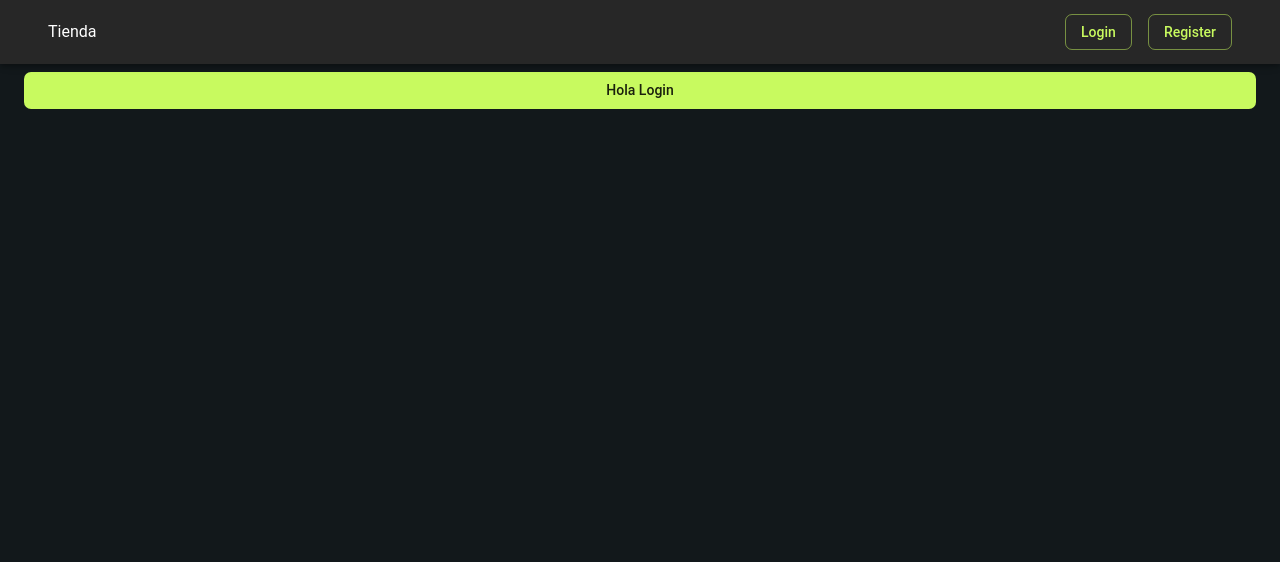
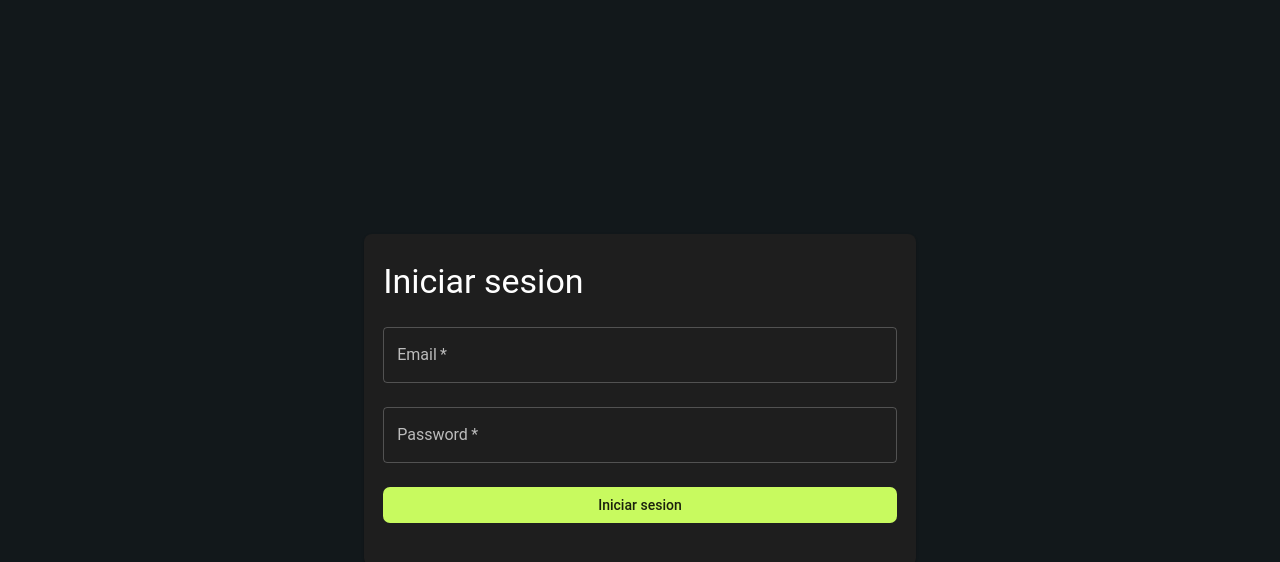
Before and after one commit to Matihp/Proyecto_Typescript, a React (Create React App) app: page /login in a window 1280 px wide. Shown: the top 562 px of the page. Built offline with nearby package versions, Linux system fonts and the light colour scheme.

Commit message:
Add form

```diff
--- a/src/App.tsx
+++ b/src/App.tsx
@@ -1,4 +1,4 @@
-import './App.css';
+
 import { BrowserRouter } from 'react-router-dom';
 import { AppRouter } from './Router';
 
--- a/src/Router.tsx
+++ b/src/Router.tsx
@@ -9,8 +9,8 @@ export const AppRouter: React.FC<{}> =()=>{
         <Routes>
             <Route path="/"element={<RouterLayout/>}>
                 <Route path="/"element={<HomePage/>}/>
-                <Route path="/login"element={<LoginPage/>}/>
             </Route>
+            <Route path="/login"element={<LoginPage/>}/>
         </Routes>
     )
 }
--- a/src/index.css
+++ b/src/index.css
@@ -11,3 +11,7 @@ code {
   font-family: source-code-pro, Menlo, Monaco, Consolas, 'Courier New',
     monospace;
 }
+.text{
+  margin-top: 2;
+  margin-bottom: 1.5;
+}
--- a/src/pages/Login/index.tsx
+++ b/src/pages/Login/index.tsx
@@ -1,11 +1,37 @@
 import React from "react";
-import { Button, Container } from "@mui/material";
+import { Box, Button, Container, Grid, Paper, TextField, Typography } from "@mui/material";
 
 
 export const LoginPage: React.FC<{}>=()=>{
+  type LoginType={
+    username:string;
+    password:string;
+  }
+  const [loginData,setLoginData]=React.useState<LoginType>({
+    username:"",
+    password:"",
+  })
+  const dataLogin=(e:React.ChangeEvent<HTMLInputElement>)=>{
+    setLoginData({...loginData, [e.target.name]:e.target.value})
+  }
+  const handleSubmit=(e:React.ChangeEvent<HTMLInputElement>)=>{
+    e.preventDefault()
+    console.log(loginData)
+  }
     return(
-    <Container sx={{mt:9}} maxWidth="xl">
-      <Button fullWidth variant="contained">Hola Login</Button>
+    <Container maxWidth="sm">
+      <Grid container direction="column" justifyContent='center' alignItems='center' sx={{minHeight:"100vh"}}>
+        <Grid item>
+            <Paper sx={{padding:"1.2em",borderRadius:"0.5em"}}>
+                <Typography variant="h4"sx={{mt:"1vh",mb:"1vh"}}>Iniciar sesion</Typography>
+                <Box component='form' onSubmit={handleSubmit}>
+                    <TextField name='username' type='text' fullWidth label="Email" sx={{mt:"2vh",mb:"1.5vh"}}margin='normal' required onChange={dataLogin}/>
+                    <TextField name='password' type='password' fullWidth label= "Password" sx={{mt:"1.5vh",mb:"1.5vh"}}margin='normal' required onChange={dataLogin}/>
+                    <Button fullWidth type="submit"sx={{mt:"1.5vh",mb:"3vh"}} variant='contained'>Iniciar sesion</Button>
+                </Box>
+            </Paper>
+        </Grid>
+      </Grid>
     </Container>
     );
 
```
